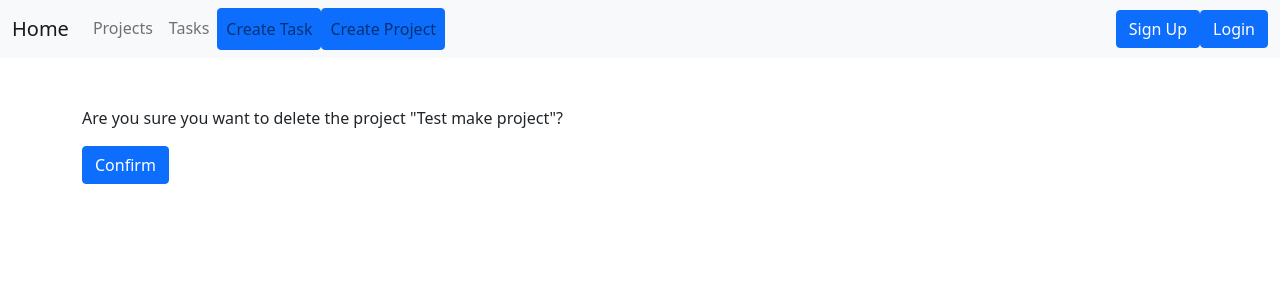
After one commit to ahmadsyidiq/TimeMaster, a Django app: page /delete-project/5 in a window 1280 px wide. The commit adds this page. Shown: the top 300 px of the page. Run offline with Django 4.2, Linux system fonts and the light colour scheme; data comes from the database, SQL or seed files in the repository; both versions use the stored data as it was after the commit; some libraries are stand-ins or nearby versions.

Commit message:
adding CRUD of Taks and Project

```diff
--- a/templates/component/navbar.html
+++ b/templates/component/navbar.html
@@ -8,17 +8,17 @@
         <div class="collapse navbar-collapse" id="navbarSupportedContent">
             <ul class="navbar-nav me-auto mb-2 mb-lg-0">
                 <li class="nav-item">
-                    <a class="nav-link" href="">Projects </a>
+                    <a class="nav-link" href="{% url 'projects' %}">Projects </a>
                 </li>
                 <li class="nav-item">
-                    <a class="nav-link" href="">Tasks</a>
+                    <a class="nav-link" href="{% url 'tasks'%}">Tasks</a>
                 </li>
                 <li class="nav-item">
-                    <a class="nav-link btn btn-primary" href="">Create Task</a>
+                    <a class="nav-link btn btn-primary" href="{% url 'create-task'%}">Create Task</a>
                 </li>
                 <br>
                 <li class="nav-item">
-                    <a class="nav-link btn btn-primary" href="">Create Project</a>
+                    <a class="nav-link btn btn-primary" href="{% url 'create-project'%}">Create Project</a>
                 </li>
             </ul>
         </div>
--- /dev/null
+++ b/templates/projects/project-confirm-delete.html
@@ -0,0 +1,17 @@
+{% extends '../component/base.html' %}
+{% load crispy_forms_tags %}
+
+{% block content %}
+   <div class="container">
+       <div class="row my-5">
+           <div class="col-md-12">
+               <form action=" " method="post" class="form">
+                   {% csrf_token %}
+                   <p>Are you sure you want to delete the project "{{ object }}"?</p>
+                   {{ form|crispy }}
+                   <button type="submit" class="btn btn-primary">Confirm</button>
+               </form>
+           </div>
+       </div>
+   </div>
+{% endblock %}
--- a/timeapp/urls.py
+++ b/timeapp/urls.py
@@ -8,5 +8,9 @@ urlpatterns = [
     path('tasks', views.taskList, name='tasks'),
     path('tasks/<int:pk>', views.taskDetail, name='task-detail'),
     path('create-task', views.taskCreate, name ='create-task'),
-
+    path('create-project', views.ProjectCreateView.as_view(), name ='create-project'),
+    path('update-task/<int:pk>', views.TaskUpdateView.as_view(), name ='update-task'),
+    path('update-project/<int:pk>', views.ProjectUpdateView.as_view(), name ='update-project'),
+    path('delete-task/<int:pk>', views.TaskDeleteView.as_view(), name ='delete-task'),
+    path('delete-project/<int:pk>', views.ProjectDeleteView.as_view(), name ='delete-project'),
 ]
--- a/timeapp/views.py
+++ b/timeapp/views.py
@@ -2,7 +2,8 @@ from django.shortcuts import render, redirect
 from .models import Project, Task
 from django.shortcuts import get_object_or_404
 from .forms import TaskForm
-
+from django.views.generic.edit import CreateView, UpdateView, DeleteView
+from django.urls import reverse_lazy
 
 
 # Create your views here.
@@ -59,3 +60,34 @@ def taskCreate(request):
             return redirect('tasks')
     context = {'form': form}
     return render(request, 'tasks/task-create.html', context)
+
+
+class ProjectCreateView(CreateView):
+    model = Project
+    fields= ['name', 'description']
+    template_name = 'projects/project-create-form.html'
+    success_url = reverse_lazy('projects')
+
+class ProjectUpdateView(UpdateView):
+    model = Project
+    template_name = 'projects/project-update-form.html'
+    fields = ["name","description"]
+    success_url = reverse_lazy('projects')
+
+
+class TaskUpdateView(UpdateView):
+    model = Task
+    template_name = 'tasks/task-update-form.html'
+    fields = ["title","description","project","assignee","due_date","status"]
+    success_url = reverse_lazy('tasks')
+
+
+class TaskDeleteView(DeleteView):
+    model = Task
+    template_name = 'tasks/task-confirm-delete.html'
+    success_url = reverse_lazy('tasks')
+
+class ProjectDeleteView(DeleteView):
+    model = Project
+    template_name = 'projects/project-confirm-delete.html'
+    success_url = reverse_lazy('projects')
```
Also changed, not shown: templates/projects/project-create-form.html (added, +16 -0 lines), templates/projects/project-update-form.html (added, +16 -0 lines), templates/tasks/task-confirm-delete.html (added, +17 -0 lines), templates/tasks/task-update-form.html (added, +16 -0 lines), templates/tasks/tasks.html (+4 -3 lines), db.sqlite3.
